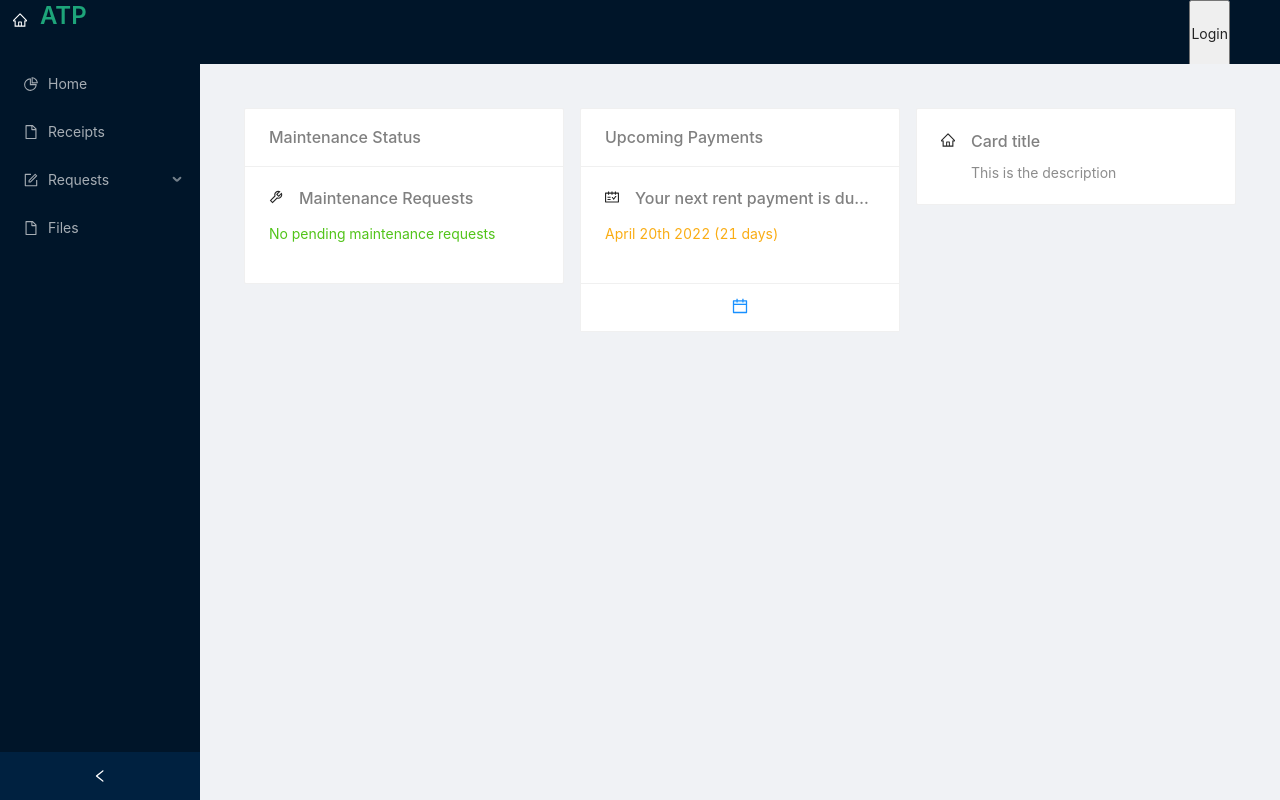
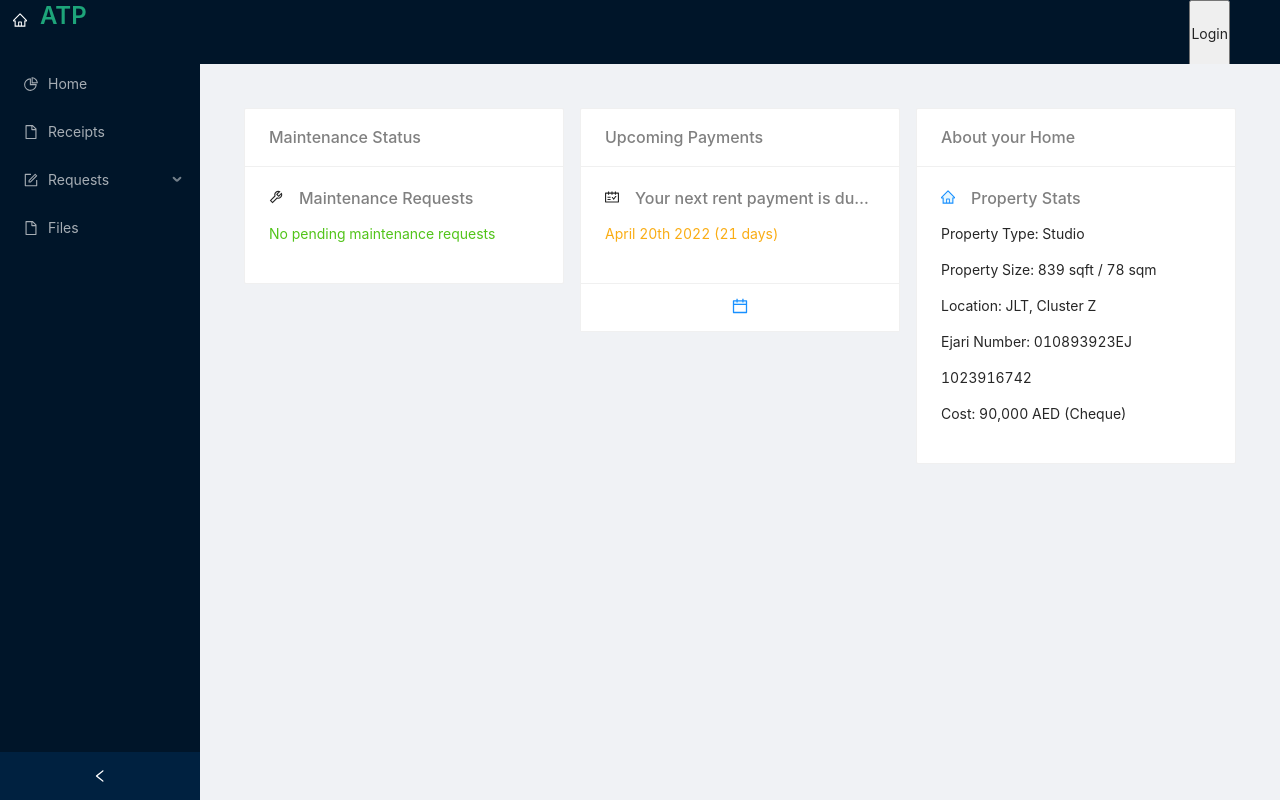
Before and after one commit to NigelMarshal/tenant-proto, a React (Create React App) app: page / in a window 1280 px wide. Built offline with nearby package versions, Linux system fonts and the light colour scheme.

Commit message:
feat(PropertyStats): Create property stats widget

```diff
--- a/src/Components/Homepage.js
+++ b/src/Components/Homepage.js
@@ -3,6 +3,7 @@ import { HomeOutlined } from "@ant-design/icons";
 import { Card, Layout, Row, Col } from "antd";
 import UpcomingPayments from "./Widgets/UpcomingPayments";
 import MaintenanceStatus from "./Widgets/MaintenanceStatus";
+import PropertyStats from "./Widgets/PropertyStats";
 const Homepage = () => {
   return (
     <Layout.Content
@@ -20,13 +21,7 @@ const Homepage = () => {
           <UpcomingPayments />
         </Col>
         <Col className="gutter-row" span={8}>
-          <Card>
-            <Card.Meta
-              avatar={<HomeOutlined />}
-              title="Card title"
-              description="This is the description"
-            />
-          </Card>
+          <PropertyStats />
         </Col>
       </Row>
     </Layout.Content>
--- a/src/Components/Widgets/PropertyStats.js
+++ b/src/Components/Widgets/PropertyStats.js
@@ -0,0 +1,22 @@
+import React from "react";
+import { HomeTwoTone } from "@ant-design/icons";
+import { Card } from "antd";
+const PropertyStats = () => {
+  return (
+    <div className="site-card-border-less-wrapper">
+      <Card title="About your Home " bordered={true}>
+        <Card.Meta avatar={<HomeTwoTone />} title="Property Stats" />
+        <div style={{ paddingTop: "1rem" }}>
+          <p>Property Type: Studio</p>
+          <p>Property Size: 839 sqft / 78 sqm </p>
+          <p>Location: JLT, Cluster Z</p>
+          <p>Ejari Number: 010893923EJ</p>
+          <p>1023916742</p>
+          <p>Cost: 90,000 AED (Cheque)</p>
+        </div>
+      </Card>
+    </div>
+  );
+};
+
+export default PropertyStats;
```
